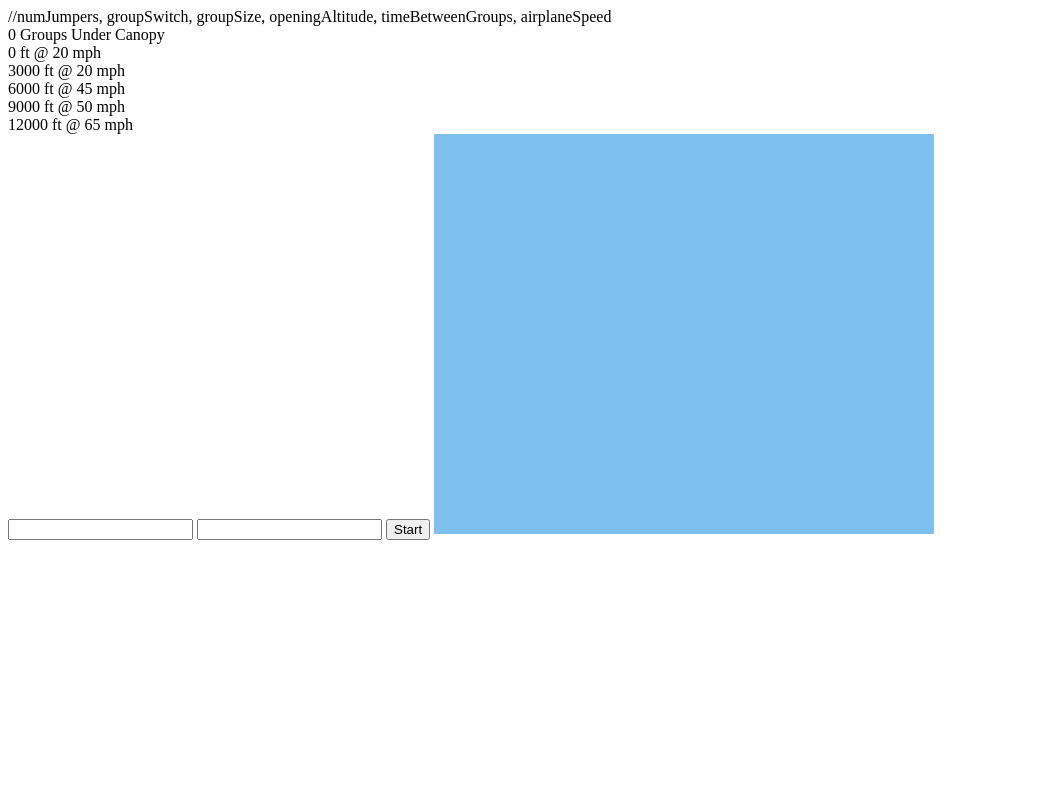
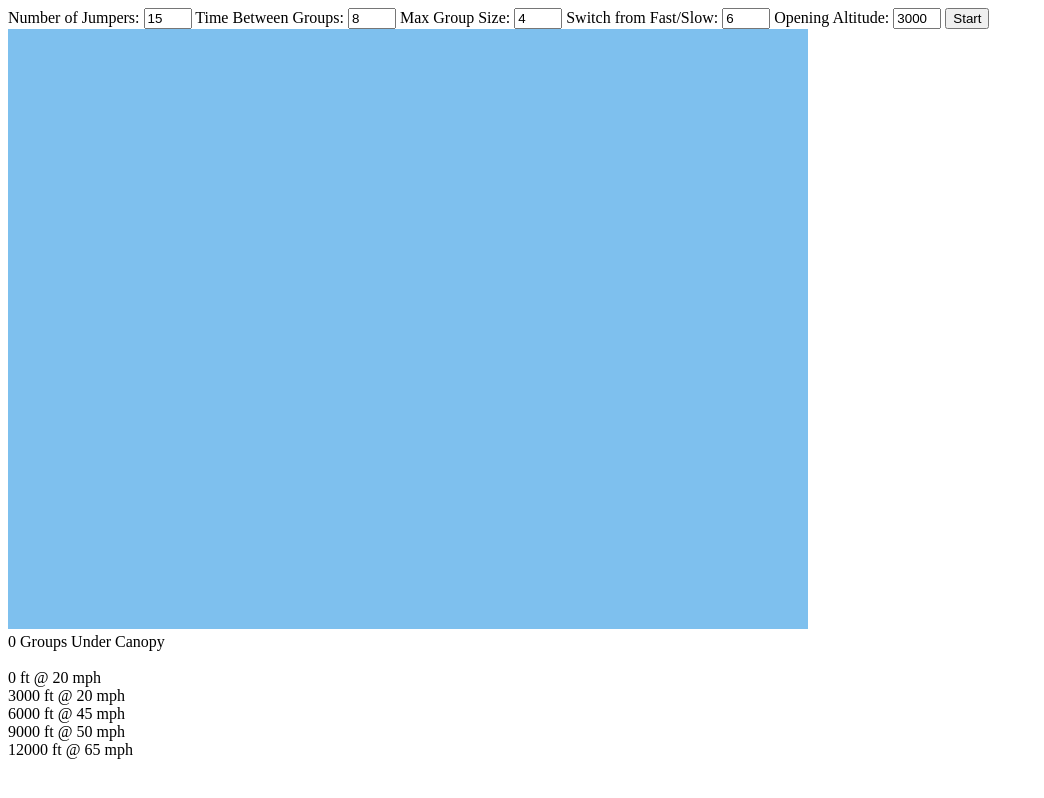
Before and after one commit to base698/freefall-drift, a plain HTML site: page index.html in a window 1280 px wide. Shown: the whole page, without its empty margins (0-1044 px from the left). Drawn offline with nearby package versions, Linux system fonts and the light colour scheme.

Commit message:
customize options

```diff
--- a/index.html
+++ b/index.html
@@ -4,17 +4,24 @@
   <script src="bower_components/lodash/dist/lodash.compat.js"></script>
   <script src="https://ajax.googleapis.com/ajax/libs/angularjs/1.3.0-beta.5/angular.min.js"></script>
   <script src="lib/index.js"></script>
+  <style>
+    input {
+      width: 40px;
+    }
+  </style>
 </head>
 
-//numJumpers, groupSwitch, groupSize, openingAltitude, timeBetweenGroups, airplaneSpeed
-<div id="underCanopy">{{groupsUnderCanopy || 0}} Groups Under Canopy</div>
-
 <div ng-controller="SimulationCtrl">
+  <label>Number of Jumpers:</label> <input type="text" ng-model="simulationConfig.numJumpers"/>
+  <label>Time Between Groups:</label> <input type="text" ng-model="simulationConfig.timeBetweenGroups"/>
+  <label>Max Group Size:</label> <input type="text" ng-model="simulationConfig.groupSize"/>
+  <label>Switch from Fast/Slow:</label> <input type="text" ng-model="simulationConfig.groupSwitch"/>
+  <label>Opening Altitude:</label> <input type="text" ng-model="simulationConfig.openingAltitude"/>
+  <button ng-click="simulationStart()">Start</button>
+  <canvas style="background: #7ec0ee;" id="screen" width="800" height="600"></canvas>
+  <div id="underCanopy">{{groupsUnderCanopy || 0}} Groups Under Canopy</div>
+  <br>
   <span ng-repeat="(alt, speed) in winds">{{alt}} ft @ {{speed}} mph<br></span>
-  <input type="text" ng-model="simulationConfig.numJumpers"/>
-  <input type="text" ng-model="simulationConfig.timeBetweenGroups"/>
-  <button ng-click="simulationStart()">Start</button>
-  <canvas style="background: #7ec0ee;" id="screen" width="500" height="400"></canvas>
 </div>
 
 </html>
```
Also changed, not shown: lib/index.js.
